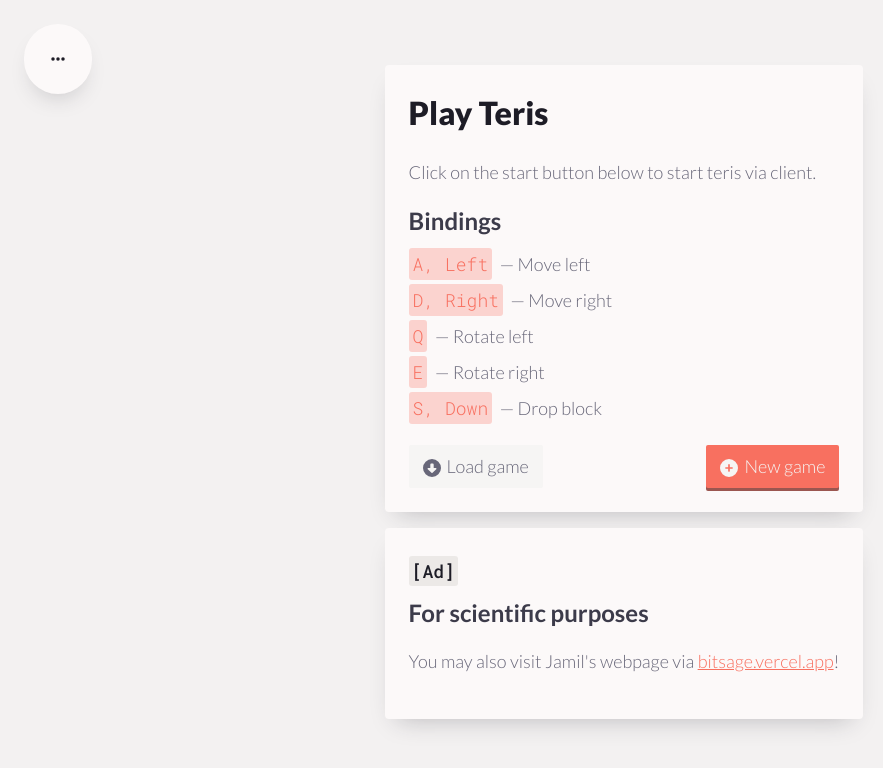
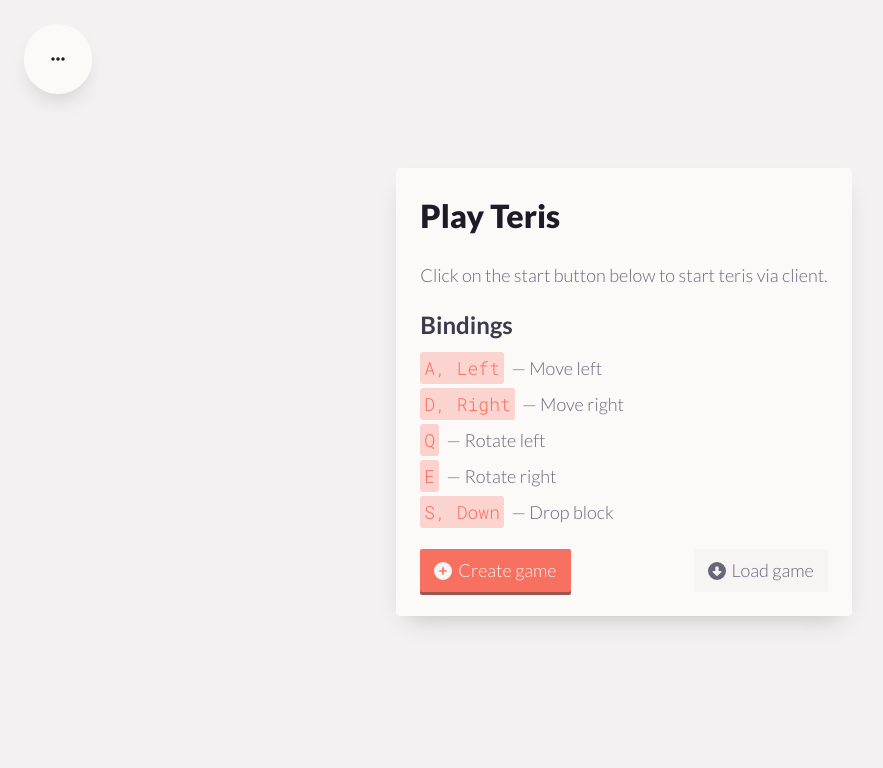
Before and after one commit to clk1006/teris, a Next.js app: page / in a window 1280 px wide. Shown: the top 768 px of the page, without its empty margins (0-883 px from the left). Built offline with nearby package versions, Linux system fonts and the light colour scheme.

Commit message:
content adjustment

```diff
--- a/pages/docs/index.js
+++ b/pages/docs/index.js
@@ -83,7 +83,7 @@ export default function Docs() {
 
                         <hr/>
 
-                        <h2>Important Logs</h2>
+                        <h2>Logs</h2>
 
                         <div className="warning-box yellow">
                             The new scoring system includes an extended calculation for line clears and is calculated as following:
@@ -101,7 +101,6 @@ export default function Docs() {
 
                         <div className="warning-box yellow">
                             Forced down icon scaling due to excessive enlargement by not tracable causes.
-                            Sorry if you encounter problems because of this solution.
                             <br/>
                             <br/>
                             <b>Tue, 16th August 2022</b>
--- a/pages/index.js
+++ b/pages/index.js
@@ -511,6 +511,14 @@ export default function Home() {
                                     </div>
 
                                     <div className="btn-container-row">
+                                        <button className="action-btn" onClick={(event) => {
+                                            setGameState(1);
+                                        }}>
+                                            <div className="btn-emblem">
+                                                <FontAwesomeIcon icon={faPlusCircle}/>
+                                            </div>
+                                            Create game
+                                        </button>
                                         <button className="secondary-btn" onClick={(event) => {
                                             setGameState(3);
                                         }}>
@@ -519,30 +527,6 @@ export default function Home() {
                                             </div>
                                             Load game
                                         </button>
-                                        <button className="action-btn" onClick={(event) => {
-                                            setGameState(1);
-                                        }}>
-                                            <div className="btn-emblem">
-                                                <FontAwesomeIcon icon={faPlusCircle}/>
-                                            </div>
-                                            New game
-                                        </button>
-                                    </div>
-                                </div>
-                            </div>
-                        }
-                        {
-                            gameState == 0 &&
-                            <div className="screen-container">
-                                <div className="nextElement-block"></div>
-                                <div className="info-block">
-                                    <div className="info-container">
-                                        <h2 className="tag">[Ad]</h2>
-                                        <h2>For scientific purposes</h2>
-
-                                        <p>
-                                            You may also visit Jamil's webpage via <a className="text-link" target="_blank" href="https://bitsage.vercel.app/">bitsage.vercel.app</a>!
-                                        </p>
                                     </div>
                                 </div>
                             </div>
```
